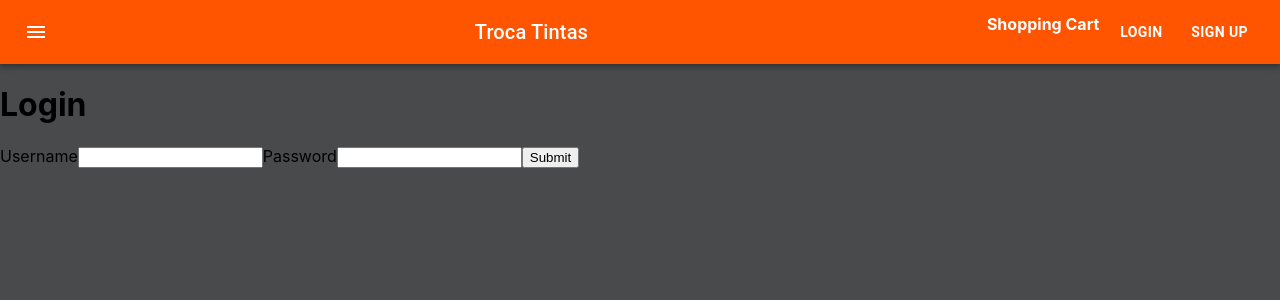
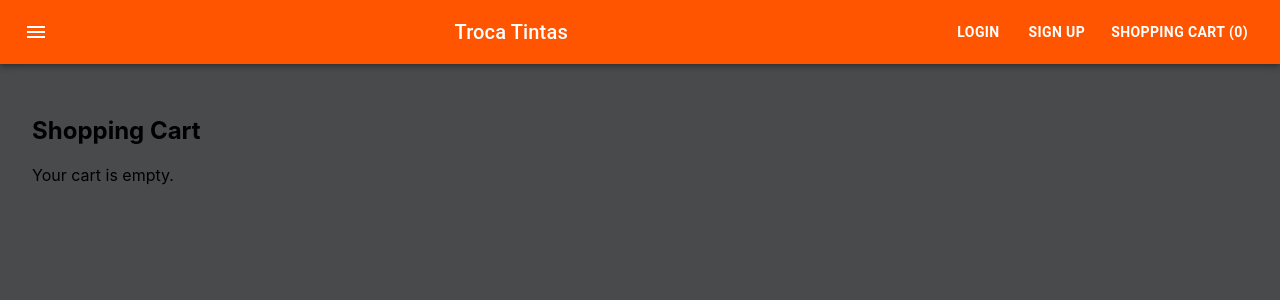
Before and after one commit to Ex-Chelas/Troca-Tintas, a React (Vite) app in the folder code/: page /shopping-cart in a window 1280 px wide. Shown: the top 300 px of the page. Built offline with nearby package versions, Linux system fonts and the light colour scheme.

Commit message:
Shopping Cart

```diff
--- a/code/src/App.tsx
+++ b/code/src/App.tsx
@@ -1,10 +1,12 @@
 import React from 'react';
 import './App.css';
-import Home from './pages/Home/Home';
+import { CartProvider } from './provider/CartProvider';
 
 function App() {
   return (
-    <Home />
+    <CartProvider>
+      <div>Test App</div>
+    </CartProvider>
   );
 }
 
--- a/code/src/components/ItemCard.tsx
+++ b/code/src/components/ItemCard.tsx
@@ -7,10 +7,11 @@
     price: number;
     image: string;
     rating: number;
+    brand: string;
     onAddToCart: () => void;
 }
 
-export default function ItemCard({title, price, image, rating, onAddToCart}: ItemCardProps) {
+export default function ItemCard({title, price, image, rating,brand, onAddToCart}: ItemCardProps) {
     return (
         <Card
             sx={{
--- a/code/src/components/Navbar.tsx
+++ b/code/src/components/Navbar.tsx
@@ -2,19 +2,17 @@
 import { Link } from "react-router-dom";
 import { AppBar, Toolbar, Typography, Box, Button } from "@mui/material";
 import Modal from 'react-modal';
+import ShoppingCart from './ShoppingCart';
 
-interface NavLink {
-    label: string;
-    path: string;
-}
+Modal.setAppElement('#root'); // For accessibility
 
 interface NavbarProps {
   title: string;
-    links: NavLink[];
+  links: { path: string; label: string }[];
   menu?: React.ReactNode;
 }
 
-const Navbar = ({ title, links, menu }: NavbarProps) => {
+const Navbar: React.FC<NavbarProps> = ({ title, links, menu }) => {
   const [isModalOpen, setIsModalOpen] = useState(false);
   const [isSignup, setIsSignup] = useState(false);
   const [email, setEmail] = useState('');
@@ -61,7 +59,7 @@
             {title}
           </Typography>
 
-                    <Box component="nav" sx={{ display: "flex", gap: "10px" }}>
+          <Box component="nav" sx={{ display: "flex", gap: "10px", alignItems: 'center' }}>
             {links.map((link, index) => (
               <Link
                 key={index}
@@ -121,10 +119,13 @@
                 </Button>
               </>
             )}
+            {/* Include ShoppingCart here */}
+            <ShoppingCart />
           </Box>
         </Toolbar>
       </AppBar>
 
+      {/* Modal for Login/Sign Up */}
       <Modal
         isOpen={isModalOpen}
         onRequestClose={closeModal}
@@ -132,16 +133,10 @@
         style={{
           content: {
             maxWidth: "400px",
-                        maxHeight: "400px",
-                        marginRight: "auto",
-                        marginLeft: "auto",
-                        marginTop: "150px",
+            margin: 'auto',
             borderRadius: "10px",
             backgroundColor: "#f0f0f0",
-                        display: "flex",
-                        flexDirection: "column",
-                        justifyContent: "center",
-                        alignItems: "center",
+            padding: '20px',
             boxShadow: "0 4px 8px rgba(0, 0, 0, 0.1)",
             border: "2px solid #ff6600",
           },
@@ -156,6 +151,7 @@
               required
               value={email}
               onChange={(e) => setEmail(e.target.value)}
+              style={{ width: '100%', marginBottom: '10px' }}
             />
           </div>
           <div>
@@ -165,19 +161,26 @@
               required
               value={password}
               onChange={(e) => setPassword(e.target.value)}
+              style={{ width: '100%', marginBottom: '10px' }}
             />
           </div>
           {isSignup && (
             <div>
               <label>Confirm Password:</label>
-                            <input type="password" required />
+              <input
+                type="password"
+                required
+                style={{ width: '100%', marginBottom: '10px' }}
+              />
             </div>
           )}
-                    <button type="submit">{isSignup ? "Sign Up" : "Login"}</button>
-                </form>
-                <button type="button" onClick={closeModal} style={{ marginTop: '10px' }}>
+          <button type="submit" style={{ marginRight: '10px' }}>
+            {isSignup ? "Sign Up" : "Login"}
+          </button>
+          <button type="button" onClick={closeModal}>
             Close
           </button>
+        </form>
       </Modal>
     </>
   );
--- /dev/null
+++ b/code/src/components/ShoppingCart.tsx
@@ -0,0 +1,76 @@
+import React, { useState, useContext } from "react";
+import Modal from "react-modal";
+import { Button } from "@mui/material";
+import { useNavigate } from "react-router-dom";
+import { CartContext } from "../contexts/cardContext";
+
+Modal.setAppElement("#root"); // For accessibility
+
+const ShoppingCart = () => {
+  const [isCartOpen, setIsCartOpen] = useState(false);
+  const { cartItems } = useContext(CartContext);
+  const navigate = useNavigate();
+
+  const openCart = () => setIsCartOpen(true);
+  const closeCart = () => setIsCartOpen(false);
+  const openCheckout = () => {
+    setIsCartOpen(false);
+    navigate("/shopping-cart");
+  };
+
+  return (
+    <div>
+      {/* Shopping Cart Button */}
+      <Button
+        color="inherit"
+        onClick={openCart}
+        style={{
+          color: "white",
+          textDecoration: "none",
+          fontWeight: "bold",
+        }}
+      >
+        Shopping Cart ({cartItems.length})
+      </Button>
+
+      {/* Cart Modal */}
+      <Modal
+        isOpen={isCartOpen}
+        onRequestClose={closeCart}
+        contentLabel="Shopping Cart"
+        style={{
+          content: {
+            maxWidth: "600px",
+            margin: "auto",
+            borderRadius: "10px",
+            backgroundColor: "#f0f0f0",
+            padding: "20px",
+            boxShadow: "0 4px 8px rgba(0, 0, 0, 0.1)",
+            border: "2px solid #ff6600",
+          },
+        }}
+      >
+        <h2>Shopping Cart</h2>
+        {cartItems.length > 0 ? (
+          <ul>
+            {cartItems.map((item) => (
+              <li key={item.id}>
+                {item.title} - €{item.price.toFixed(2)}
+              </li>
+            ))}
+          </ul>
+        ) : (
+          <p>Your cart is empty.</p>
+        )}
+        <Button variant="contained" color="primary" onClick={openCheckout} style={{ marginRight: "10px" }}>
+          Check Out
+        </Button>
+        <Button variant="outlined" onClick={closeCart}>
+          Close
+        </Button>
+      </Modal>
+    </div>
+  );
+};
+
+export default ShoppingCart;
--- /dev/null
+++ b/code/src/contexts/cardContext.tsx
@@ -0,0 +1,23 @@
+import { createContext } from 'react';
+
+export interface CartItem {
+  id: number;
+  title: string;
+  price: number;
+  brand?: string;
+  image: string;
+}
+
+export interface CartContextProps {
+  cartItems: CartItem[];
+  addToCart: (item: CartItem) => void;
+  removeFromCart: (id: number) => void;
+  clearCart: () => void;
+}
+
+export const CartContext = createContext<CartContextProps>({
+  cartItems: [],
+  addToCart: () => {},
+  removeFromCart: () => {},
+  clearCart: () => {},
+});
--- a/code/src/main.tsx
+++ b/code/src/main.tsx
@@ -2,9 +2,12 @@
 import ReactDOM from 'react-dom/client';
 import './index.css'; // Optional styling
 import AppRouter from './utils/Routers';
+import CartProvider from './provider/CartProvider';
 
 ReactDOM.createRoot(document.getElementById('root') as HTMLElement).render(
   <React.StrictMode>
-    <AppRouter />
+    <CartProvider>
+      <AppRouter />
+    </CartProvider>
   </React.StrictMode>
 );
--- a/code/src/pages/Home/Home.tsx
+++ b/code/src/pages/Home/Home.tsx
@@ -1,41 +1,38 @@
-import React, {useEffect, useRef, useState} from "react";
+import React, { useEffect, useRef, useState, useContext } from "react";
 import ItemCard from "../../components/ItemCard";
-import {Box} from "@mui/material";
-import {products} from "../../service/dbDump";
-import {CARD_GAP, CARD_WIDTH} from "../../service/constants";
+import { Box } from "@mui/material";
+import { products } from "../../service/dbDump";
+import { CARD_GAP, CARD_WIDTH } from "../../service/constants";
+import { CartContext } from "../../contexts/cardContext";
 
 export default function Home() {
   const [padding, setPadding] = useState(0);
   const containerRef = useRef<HTMLDivElement>(null);
+  const { addToCart, cartItems } = useContext(CartContext);
+
+  useEffect(() => {
+    console.log('Current cart items:', cartItems);
+  }, [cartItems]);
 
   useEffect(() => {
     const calculatePadding = () => {
       if (containerRef.current) {
         const containerWidth = containerRef.current.offsetWidth;
-
-                // Calculate how many cards fit per row
-                const totalCardWidth = CARD_WIDTH + CARD_GAP; // Card width plus gap
+        const totalCardWidth = CARD_WIDTH + CARD_GAP;
         const cardsPerRow = Math.floor(containerWidth / totalCardWidth);
-
-                // Calculate remaining space to determine side padding
         const totalSpace = containerWidth - cardsPerRow * totalCardWidth + CARD_GAP;
         setPadding(totalSpace / 2);
       }
     };
 
-        calculatePadding(); // Initial calculation
-        window.addEventListener("resize", calculatePadding); // Recalculate on resize
+    calculatePadding();
+    window.addEventListener("resize", calculatePadding);
 
-        return () => window.removeEventListener("resize", calculatePadding); // Cleanup
+    return () => window.removeEventListener("resize", calculatePadding);
   }, []);
 
   return (
-        <Box
-            sx={{
-                marginTop: 4, // Adds space between the Navbar and the grid
-                padding: 2, // Optional padding for grid container
-            }}
-        >
+    <Box sx={{ marginTop: 4, padding: 2 }}>
       <Box
         ref={containerRef}
         sx={{
@@ -59,7 +56,11 @@
               price={product.price}
               image={product.image}
               rating={product.rating}
-                            onAddToCart={() => console.log(`Product ${product.id} added to cart`)}
+              brand={product.brand}
+              onAddToCart={() => {
+                addToCart(product);
+                console.log(`Product ${product.id}, added to cart`);
+              }}
             />
           </Box>
         ))}
--- a/code/src/pages/ShoppingCart/ShoppingCart.tsx
+++ b/code/src/pages/ShoppingCart/ShoppingCart.tsx
@@ -1,20 +1,66 @@
-import React from "react";
+import React, { useContext } from "react";
+import { CartContext } from "../../contexts/cardContext";
+import { Button, Box } from "@mui/material";
 
-export default function ShoppingCart() {
-    return (
-        <div>
-            <h1>Login</h1>
-            <form>
-                <label>
-                    Username
-                    <input type="text" />
-                </label>
-                <label>
-                    Password
-                    <input type="password" />
-                </label>
-                <button type="submit">Submit</button>
-            </form>
-        </div>
-    );
-}
+const ShoppingCartPage = () => {
+  const { cartItems, clearCart } = useContext(CartContext);
+
+  const exportCart = () => {
+    const content = cartItems
+      .map(
+        (item) =>
+          `Name: ${item.title}, Price: €${item.price.toFixed(
+            2
+          )}, Brand: ${item.brand || "N/A"}`
+      )
+      .join("\n");
+    const blob = new Blob([content], { type: "text/plain;charset=utf-8" });
+    const link = document.createElement("a");
+    link.href = URL.createObjectURL(blob);
+    link.download = "cart_items.txt";
+    document.body.appendChild(link);
+    link.click();
+    document.body.removeChild(link);
+  };
+
+  const handleCheckout = () => {
+    exportCart();
+    clearCart();
+    alert("Thank you for your purchase!");
+  };
+
+  return (
+    <Box sx={{ padding: 4 }}>
+      <h2>Shopping Cart</h2>
+      {cartItems.length > 0 ? (
+        <Box sx={{ display: "flex" }}>
+          <Box sx={{ flex: 1 }}>
+            <ul>
+              {cartItems.map((item) => (
+                <li key={item.id}>
+                  {item.title} - €{item.price.toFixed(2)} - {item.brand || "N/A"}
+                </li>
+              ))}
+            </ul>
+          </Box>
+          <Box
+            sx={{
+              flex: 1,
+              display: "flex",
+              alignItems: "center",
+              justifyContent: "center",
+            }}
+          >
+            <Button variant="contained" color="primary" onClick={handleCheckout}>
+              Export and Checkout
+            </Button>
+          </Box>
+        </Box>
+      ) : (
+        <p>Your cart is empty.</p>
+      )}
+    </Box>
+  );
+};
+
+export default ShoppingCartPage;
--- /dev/null
+++ b/code/src/provider/CartProvider.tsx
@@ -0,0 +1,39 @@
+import React, { useState, useEffect } from 'react';
+import { CartContext, CartItem } from '../contexts/cardContext';
+
+
+export const CartProvider: React.FC<{ children: React.ReactNode }> = ({ children }) => {
+  const [cartItems, setCartItems] = useState<CartItem[]>([]);
+
+  useEffect(() => {
+    console.log('CartProvider mounted'); // Should log once on mount
+  }, []);
+
+  const addToCart = (item: CartItem) => {
+    setCartItems((prevItems) => {
+      const updatedItems = [...prevItems, item];
+      console.log('Updated cart items in addToCart:', updatedItems);
+      return updatedItems;
+    });
+  };
+
+  const removeFromCart = (id: number) => {
+    setCartItems((prevItems) => prevItems.filter((item) => item.id !== id));
+  };
+
+  const clearCart = () => {
+    setCartItems([]);
+  };
+
+  useEffect(() => {
+    console.log('Cart items updated in CartProvider:', cartItems);
+  }, [cartItems]);
+
+  return (
+    <CartContext.Provider value={{ cartItems, addToCart, removeFromCart, clearCart }}>
+      {children}
+    </CartContext.Provider>
+  );
+};
+
+export default CartProvider;
--- a/code/src/utils/Routers.tsx
+++ b/code/src/utils/Routers.tsx
@@ -1,21 +1,21 @@
 import React from "react";
 import { Box } from "@mui/material";
-import {BrowserRouter as Router, Route, Routes} from "react-router-dom";
+import { BrowserRouter as Router, Route, Routes } from "react-router-dom";
 import About from "../pages/About/About";
 import Home from "../pages/Home/Home";
 import SignIn from "../pages/Auth/SignIn";
 import LogIn from "../pages/Auth/LogIn";
-import ShoppingCart from "../pages/ShoppingCart/ShoppingCart";
 import Navbar from "../components/Navbar";
 import HamburgerMenu from "../components/HamburgerMenu";
 import DropSchema from "../pages/DropSchema/DropSchema";
+import ShoppingCartPage from "../pages/ShoppingCart/ShoppingCart";
 
 export default function AppRouter() {
   return (
     <Box
       sx={{
-            minHeight: "100vh", // Ensure full height
-            backgroundColor: "#494a4b", // Set background color to light gray
+        minHeight: "100vh",
+        backgroundColor: "#494a4b",
         display: "flex",
         flexDirection: "column",
       }}
@@ -23,29 +23,27 @@
       <Router>
         <Navbar
           title="Troca Tintas"
+          links={[]}
+          menu={
+            <HamburgerMenu
               links={[
-                    {label: "Shopping Cart", path: "/shopping-cart"},
-                ]}
-
-                menu={<HamburgerMenu
-                    links={[
-                        {label: "Home", path: "/"},
-                        {label: "Color Picker", path: "/colourPicker"},
-                        {label: "3D Viewer", path: "/3dViewer"},
-                        {label: "Colour Comparator", path: "/colorComparator"},
-                        {label: "Drop Schema", path: "/dropSchema"},
+                { label: "Home", path: "/" },
+                { label: "Color Picker", path: "/colourPicker" },
+                { label: "3D Viewer", path: "/3dViewer" },
+                { label: "Colour Comparator", path: "/colorComparator" },
+                { label: "Drop Schema", path: "/dropSchema" },
               ]}
             />
           }
         />
 
         <Routes>
-                <Route path="/" element={<Home/>}/>
-                <Route path="/about" element={<About/>}/>
-                <Route path="/signin" element={<SignIn/>}/>
-                <Route path="/login" element={<LogIn/>}/>
-                <Route path="dropSchema" element={<DropSchema/>}/>
-                <Route path="/shopping-cart" element={<ShoppingCart/>}/>
+          <Route path="/" element={<Home />} />
+          <Route path="/about" element={<About />} />
+          <Route path="/signin" element={<SignIn />} />
+          <Route path="/login" element={<LogIn />} />
+          <Route path="/dropSchema" element={<DropSchema />} />
+          <Route path="/shopping-cart" element={<ShoppingCartPage />} />
         </Routes>
       </Router>
     </Box>
```
Also changed, not shown: code/src/service/dbDump.ts (+25 -8 lines). Lines whose indentation alone changed are shown as unchanged.
